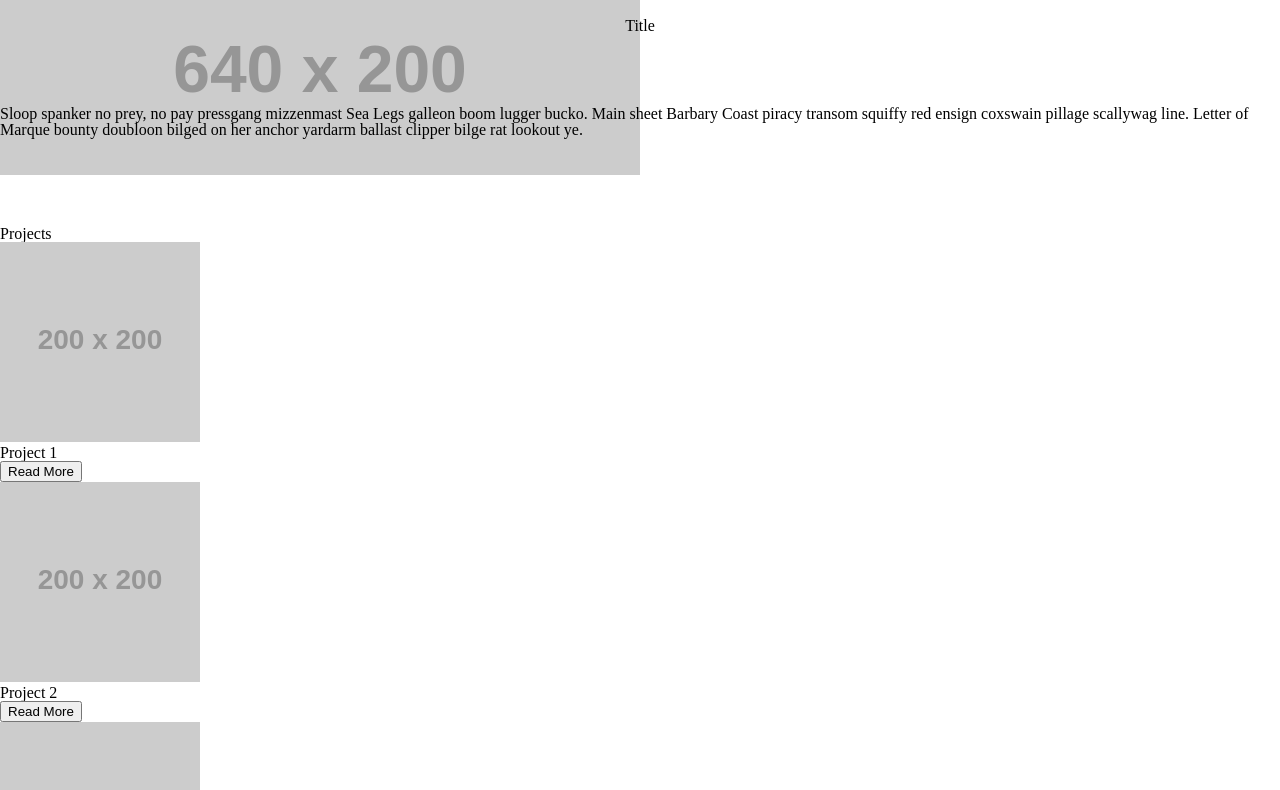
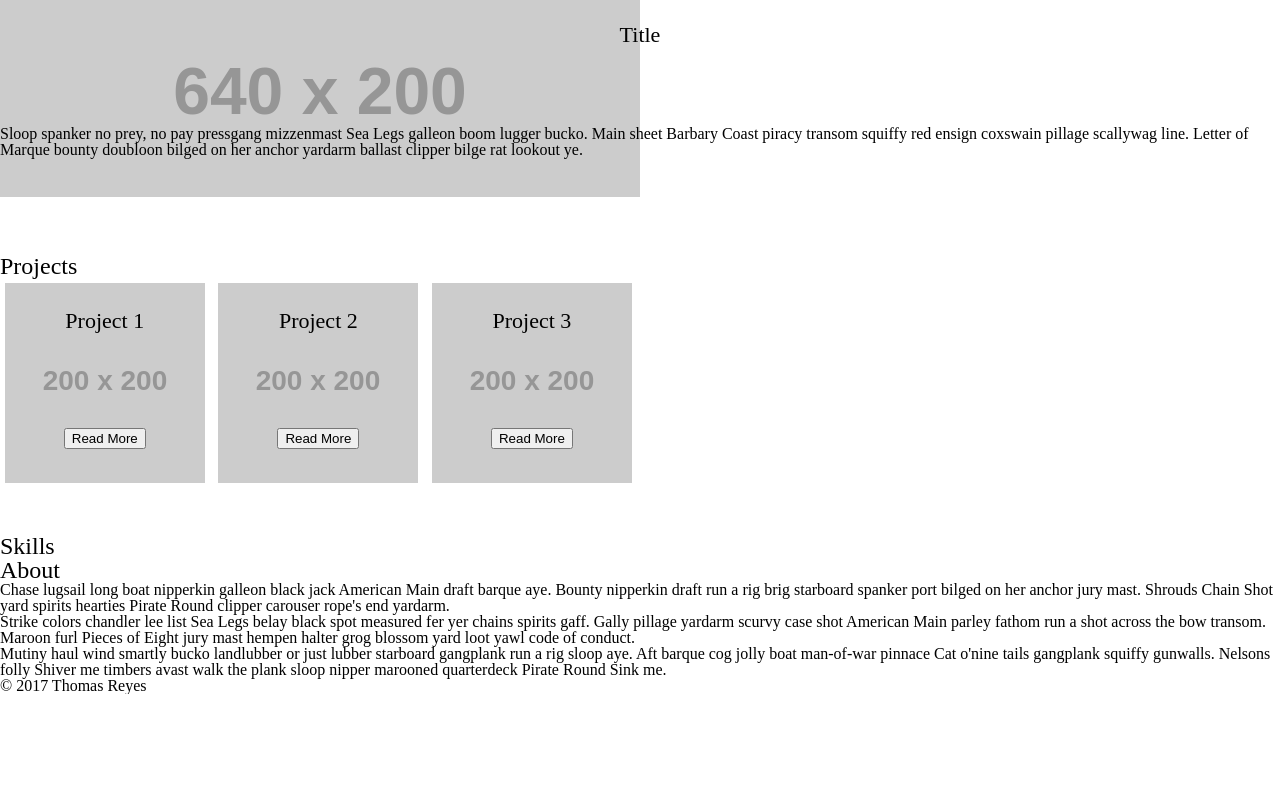
Before and after one commit to Trey64/portfolio, a plain HTML site: page index.html in a window 1280 px wide. Shown: the part 256-1046 px from the top of the page. After the commit the page ends 950 px from the top, so only its background shows below. Drawn offline with Linux system fonts and the light colour scheme; placeholder pictures from the web are drawn by us.

Commit message:
text and buttons over project images

```diff
--- a/styles/style.css
+++ b/styles/style.css
@@ -2,7 +2,17 @@
   background-color: #9896A4;
 }
 
+h1 {
+  font-size: 30px;
+}
 
+h2 {
+  font-size: 24px;
+}
+
+h3 {
+  font-size: 22px;
+}
 
 .icon-menu {
   font-size: 3em;
@@ -35,10 +45,29 @@ img {
 .hero-title {
   position: relative;
   text-align: center;
-  bottom: 10em;
+  bottom: 8em;
 }
 
 .hero-description {
   position: relative;
-  bottom: 5.5em;
+  bottom: 6em;
 }
+
+.project-block {
+  display: inline-block;
+  text-align: center;
+  padding: 0.2em;
+  margin: 0.1em;
+
+}
+
+.project-title {
+  position: relative;
+  text-align: center;
+  bottom: 8em;
+}
+
+.read-more {
+  position: relative;
+  bottom: 6em;
+}
```
